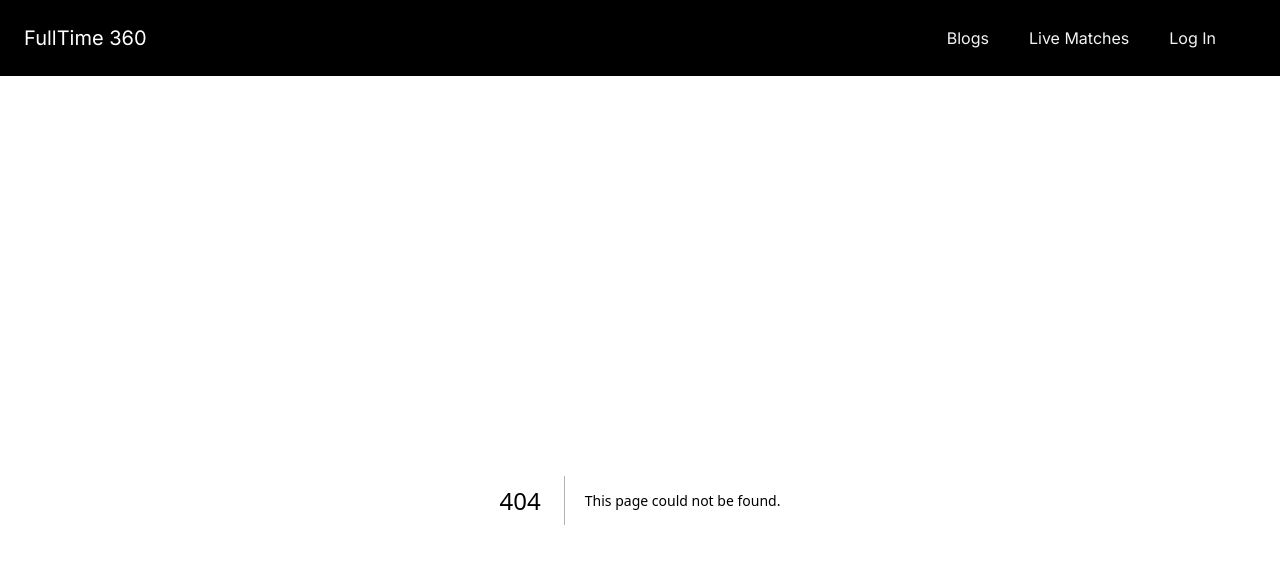
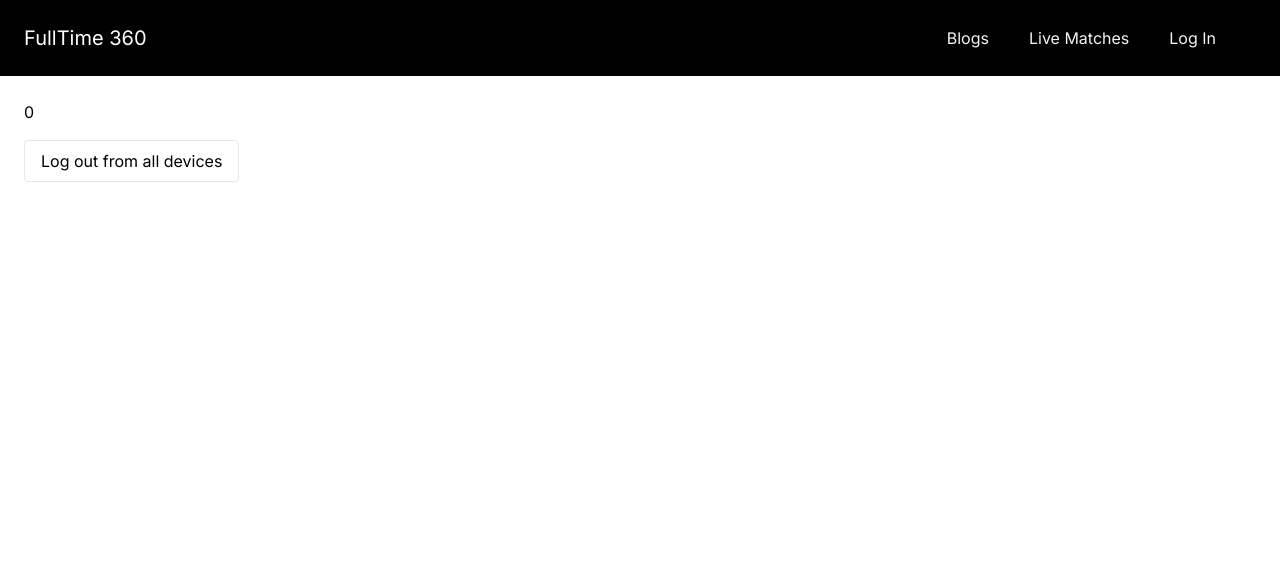
Before and after one commit to iamkiprono/fulltime-360-nextjs-with-typescript, a Next.js app: page /account in a window 1280 px wide. Before the commit this address had no page. Shown: the top 564 px of the page. Built offline with nearby package versions, Linux system fonts and the light colour scheme.

Commit message:
Udpated login component and added account section

```diff
--- /dev/null
+++ b/src/app/account/AccountComponent.tsx
@@ -0,0 +1,51 @@
+"use client";
+
+import MyButton from "@/components/MyLibrary/MyButton";
+import React, { use, useEffect, useState } from "react";
+import { useAuthContext } from "../Hooks/useAuthContext";
+
+const AccountComponent = () => {
+  const { state } = useAuthContext();
+
+  const [logins, setLogins] = useState([]);
+
+  const token = state?.token;
+
+  const logOutFromAllDevices = async () => {
+    const logOut = await fetch("http://localhost:5000/user/logout", {
+      method: "POST",
+      headers: {
+        "Content-Type": "application/json",
+        authorization: `Bearer ${token}`,
+      },
+    });
+    const data = await logOut.json();
+    console.log(data);
+  };
+
+  const getAllLogins = async () => {
+    const logins = await fetch("http://localhost:5000/user/alldevices", {
+      cache: "no-cache",
+    });
+    const data = await logins.json();
+    setLogins(data);
+    console.log({ logins: data });
+  };
+  useEffect(() => {
+    if (state?.token) {
+      getAllLogins();
+    }
+  }, [state?.token]);
+
+  return (
+    <div>
+      {logins.length}
+      <MyButton
+        onClick={() => logOutFromAllDevices()}
+        title="Log out from all devices"
+      />
+    </div>
+  );
+};
+
+export default AccountComponent;
--- /dev/null
+++ b/src/app/account/page.tsx
@@ -0,0 +1,12 @@
+import React from "react";
+import AccountComponent from "./AccountComponent";
+
+const Account = async () => {
+  return (
+    <div>
+      <AccountComponent />
+    </div>
+  );
+};
+
+export default Account;
--- a/src/components/LoginForm.tsx
+++ b/src/components/LoginForm.tsx
@@ -5,7 +5,8 @@ import React, { useState } from "react";
 import MyButton from "./MyLibrary/MyButton";
 import MyInput from "./MyLibrary/MyInput";
 import { useAuthContext } from "@/app/Hooks/useAuthContext";
-import { redirect } from 'next/navigation';
+import { redirect } from "next/navigation";
+import { FaEye, FaEyeSlash } from "react-icons/fa";
 
 const LoginForm = () => {
   const { logIn, error, isLoading } = useLogin();
@@ -19,6 +20,7 @@ const LoginForm = () => {
   const [email, setEmail] = useState("");
   const [password, setPassword] = useState("");
 
+  const [showPassword, setShowPassword] = useState(false);
   return (
     <div>
       <form
@@ -38,9 +40,16 @@ const LoginForm = () => {
         <label htmlFor="">Password</label>
         <MyInput
           onChange={(e) => setPassword(e.target.value)}
-          type="password"
+          type={showPassword ? "text" : "password"}
           placeholder="Password"
         />
+
+        {showPassword ? (
+          <FaEyeSlash onClick={() => setShowPassword(!showPassword)} />
+        ) : (
+          <FaEye onClick={() => setShowPassword(!showPassword)} />
+        )}
+
         {error && <p className="text-red-600">{error}</p>}
         <MyButton loading={isLoading} title="Login" />
       </form>
--- a/src/components/Navbar.tsx
+++ b/src/components/Navbar.tsx
@@ -121,9 +121,9 @@ const Navbar = () => {
         </div>
         {state && (
           <>
-            <p className="border p-1 ml-2">
+            <Link href={"/account"} className="border p-1 ml-2">
               {state?.email.slice(0, 1).toUpperCase()}
-            </p>
+            </Link>
             <button
               onClick={() => {
                 localStorage.removeItem("user");
```
